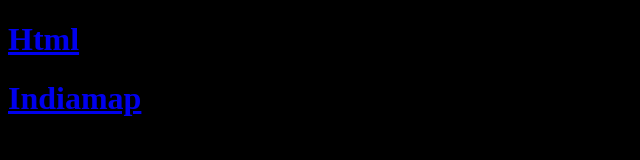
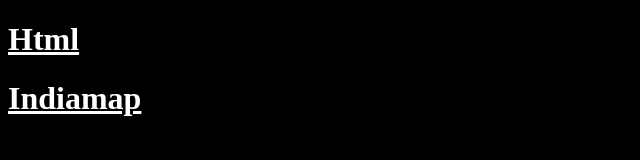
Before and after one commit to Fahim0810/Web-technology, a plain HTML site: page 01.html in a window 1280 px wide. Shown: the whole page, without its empty margins (0-640 px from the left). Drawn offline with Linux system fonts and the light colour scheme.

Commit message:
Update 01.html

```diff
--- a/01.html
+++ b/01.html
@@ -1,5 +1,12 @@
 <!DOCTYPE html>
 <html>
+    <head>
+<style>
+  a{
+    color: white;
+  }
+</style>
+  </head>
     <body text = "black" bgcolor = "#000000">
 
           <a href = "02.html" target = "02"><h1>Html</h1></a>
```
